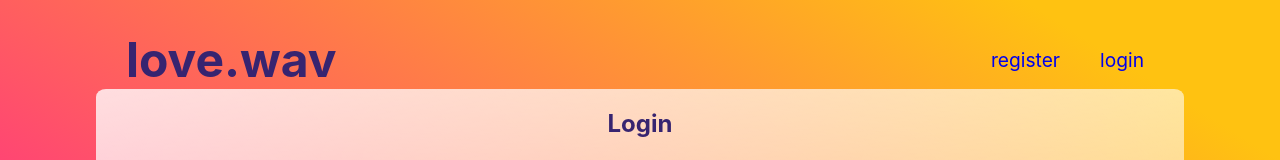
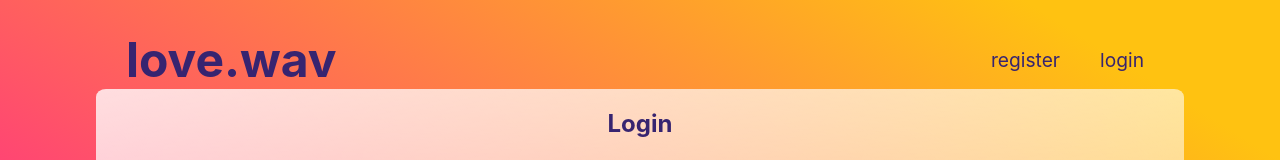
Before and after one commit to ydnaod/Love.wav, a React (Create React App) app: page /login in a window 1280 px wide. Shown: the top 160 px of the page. Built offline with nearby package versions, Linux system fonts and the light colour scheme; no server answers.

Commit message:
change navbar coloring

```diff
--- a/src/Components/NavBar/NavBar.css
+++ b/src/Components/NavBar/NavBar.css
@@ -29,6 +29,7 @@ li {
 a{
     text-decoration: none;
     list-style-type: none;
+    color: #372470;
 }
 
 nav{
```
